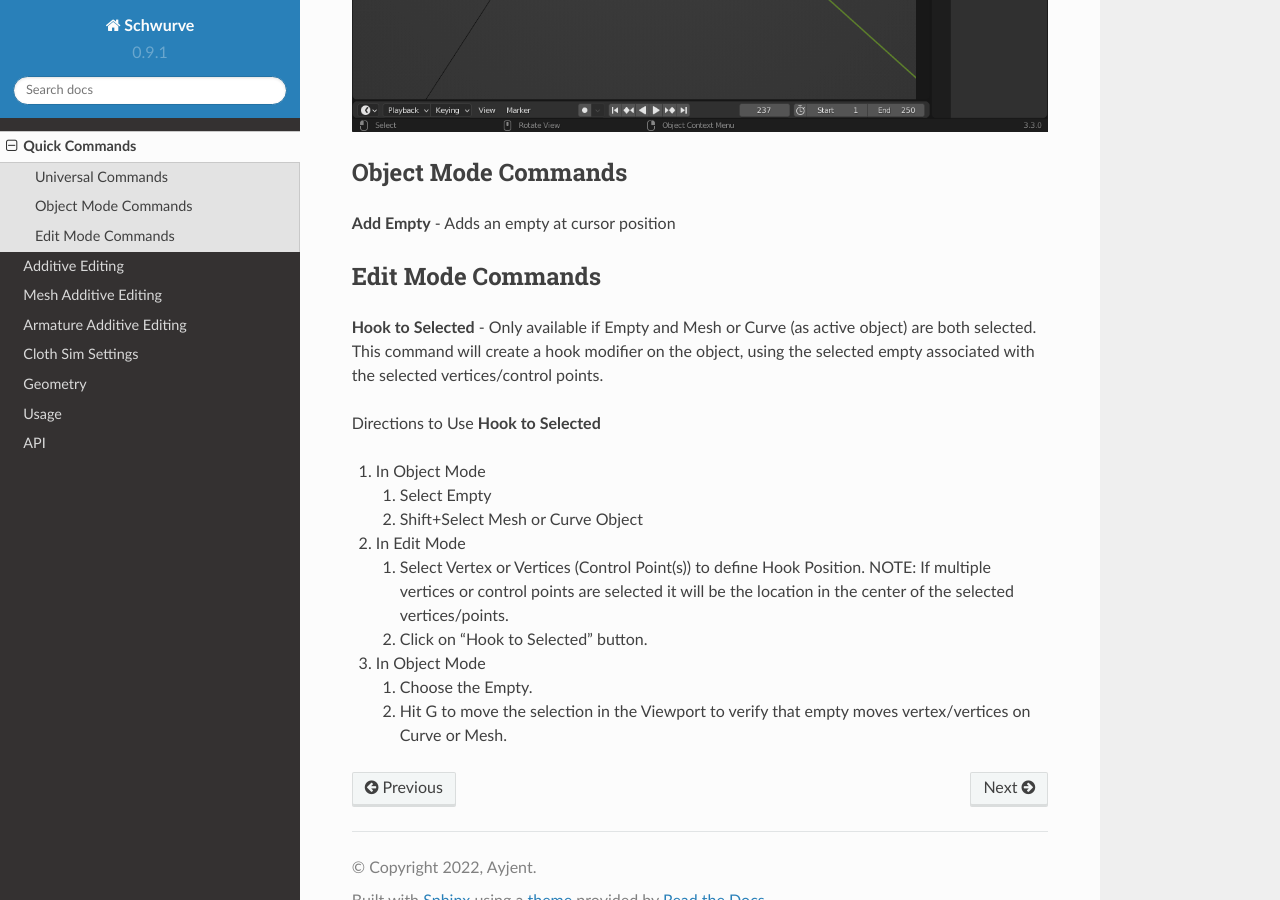
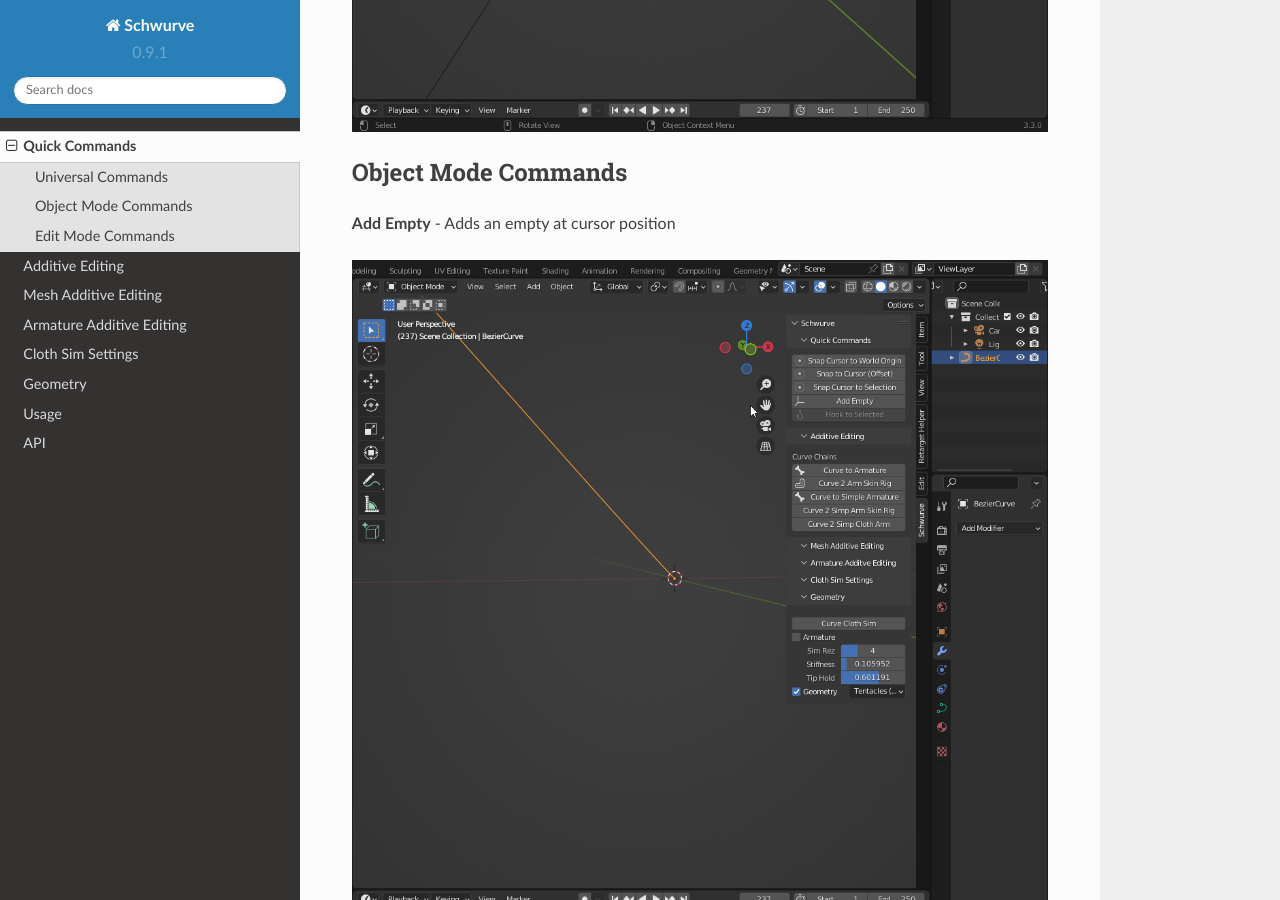
Before and after one commit to Ayjent/SchwurveTest, a Sphinx documentation site: the page built from docs/source/quick_commands.rst, in a window 1280 px wide and 900 px high, scrolled down 2283 px. Built offline with Sphinx 7.4.7 and the Read the Docs theme 2.0.0, drawn with Linux system fonts in a browser that asks for light colours.

Commit message:
Update quick_commands.rst

```diff
--- a/docs/source/quick_commands.rst
+++ b/docs/source/quick_commands.rst
@@ -22,12 +22,16 @@
 
 **Add Empty** - Adds an empty at cursor position
 
+.. image:: ../_static/AddEmpty.gif
+
 Edit Mode Commands
 ==================
 
 **Hook to Selected** - Only available if Empty and Mesh or Curve (as active object) are both selected.
 This command will create a hook modifier on the object, using the selected empty associated with the
 selected vertices/control points.
+
+.. image:: ../_static/Hook2Selected.gif
 
 Directions to Use **Hook to Selected**
 
```
